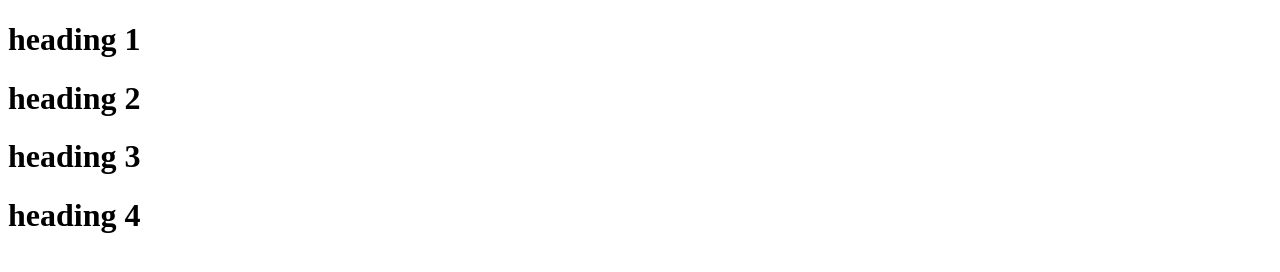
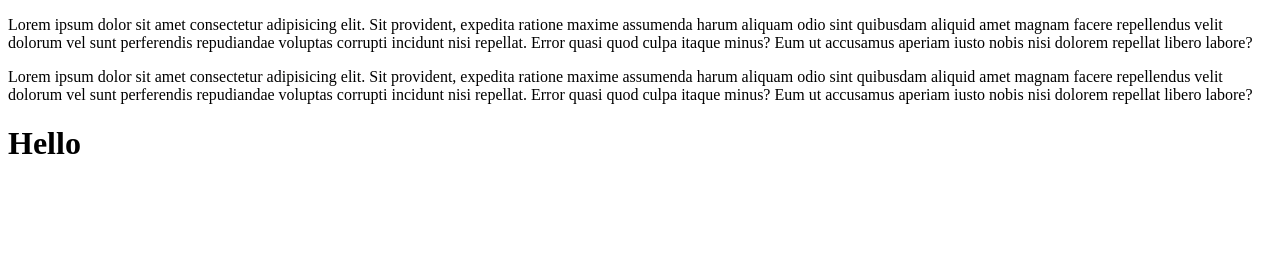
Before and after one commit to AltafMalik99/Modern-web-and-app-course-, a plain HTML site: page css/index.html in a window 1280 px wide. Drawn offline with Linux system fonts and the light colour scheme.

Commit message:
units in css

```diff
--- a/css/index.html
+++ b/css/index.html
@@ -6,6 +6,12 @@
     <meta name="viewport" content="width=device-width, initial-scale=1.0">
     <title>Document</title>
     <link rel="stylesheet" href="style.css">
+
+
+    <!-- <link rel="preconnect" href="https://fonts.googleapis.com">
+<link rel="preconnect" href="https://fonts.gstatic.com" crossorigin>
+<link href="https://fonts.googleapis.com/css2?family=Playwrite+AU+SA+Guides&display=swap" rel="stylesheet"> -->
+
 
     <!-- internal css head section ke andar  -->
 
@@ -120,7 +126,7 @@
 
     <!-- <h1 style="color: yellow;" id="test" class="heading">my first website</h1> -->
 
-<!-- <div>
+    <!-- <div>
 
     <h1>heading </h1>
 
@@ -135,11 +141,26 @@
 
 <a href="https://www.google.com">click me </a> -->
 
-<h1 id="h1">heading 1</h1>
+    <!-- <h1 id="h1">heading 1</h1>
 <h1 id="h2">heading 2</h1>
 <h1 id="3">heading 3</h1>
-<h1 id="4">heading 4</h1>
+<h1 id="4">heading 4</h1> -->
 
+
+
+    <p class="one">Lorem ipsum <span class="span"> dolor sit amet consectetur adipisicing </span> elit. Sit provident, expedita ratione maxime assumenda harum
+        aliquam odio sint quibusdam aliquid amet magnam facere repellendus velit dolorum vel sunt perferendis
+        repudiandae voluptas corrupti incidunt nisi repellat. Error quasi quod culpa itaque minus? Eum ut accusamus
+        aperiam iusto nobis nisi dolorem repellat libero labore?</p>
+
+
+            <p class="two">Lorem ipsum dolor sit amet consectetur adipisicing elit. Sit provident, expedita ratione maxime assumenda harum
+        aliquam odio sint quibusdam aliquid amet magnam facere repellendus velit dolorum vel sunt perferendis
+        repudiandae voluptas corrupti incidunt nisi repellat. Error quasi quod culpa itaque minus? Eum ut accusamus
+        aperiam iusto nobis nisi dolorem repellat libero labore?</p>
+
+
+        <h1 class="heading">Hello</h1>
 
 </body>
 
```
Also changed, not shown: css/style.css (+55 -0 lines).
